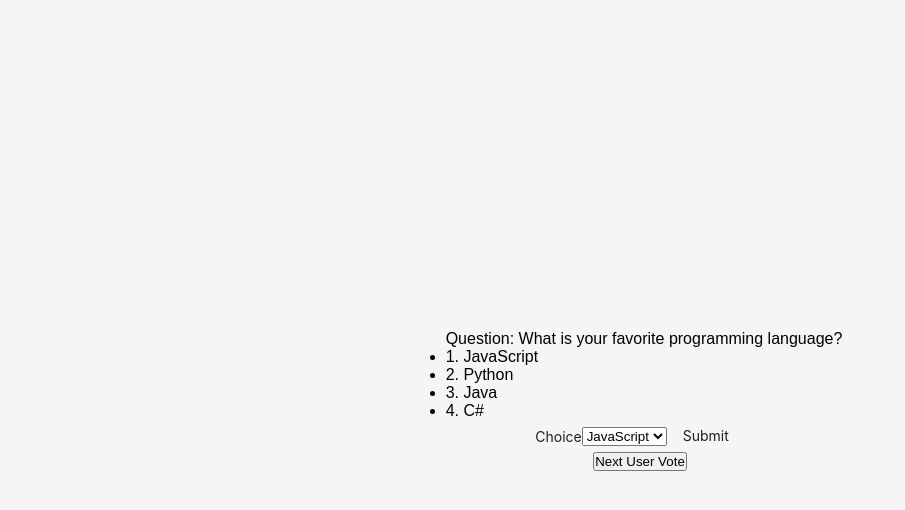
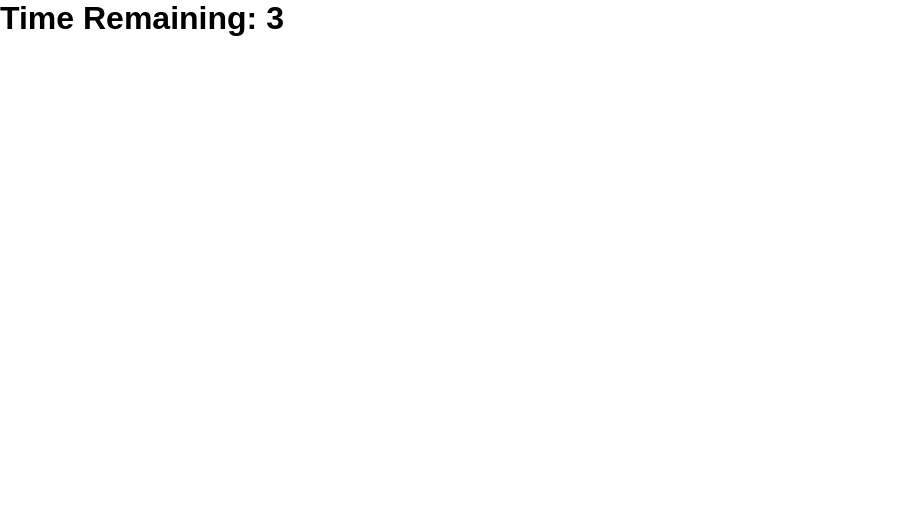
Before and after one commit to hassan-ali-lab/ead_exam, a React (Create React App) app: page / in a window 1280 px wide. Shown: the top 510 px of the page, without its empty margins (0-905 px from the left). Built offline with nearby package versions, Linux system fonts and the light colour scheme.

Commit message:
added answer for question 2

```diff
--- a/src/App.js
+++ b/src/App.js
@@ -50,6 +50,7 @@ class App extends Component {
             <div>
                 <AnotherUserParticipation handleClick={this.handleClick}/>
             </div>
+
         </div>)
     }
 
--- /dev/null
+++ b/src/Timer.js
@@ -0,0 +1,26 @@
+import {useEffect, useState} from "react";
+
+const Timer = () => {
+    const [time, setTime] = useState(10)
+    const [timeout, setTimeout] = useState(false)
+
+    useEffect(() => {
+        const timer = setInterval(() => {
+            setTime(time - 1)
+        }, 1000) // 1 second
+        if (time === 0) {
+            setTimeout(true)
+            clearInterval(timer)
+        }
+        return () => {
+            clearInterval(timer)
+        }
+    }, [time])
+
+    return <div>
+        <div>{timeout && <h1>Time's Up</h1>}</div>
+        <h1>Time Remaining: {time}</h1>
+    </div>
+}
+
+export default Timer
--- a/src/index.js
+++ b/src/index.js
@@ -3,10 +3,13 @@ import ReactDOM from 'react-dom/client';
 import App from "./App";
 import {BrowserRouter, Routes} from "react-router-dom";
 import PollDisplay from "./PollDisplay";
+import Timer from "./Timer";
 
 
 const root = ReactDOM.createRoot(document.getElementById('root'));
 root.render(<React.Fragment>
 
-    <App/>
+    {/*<App/>*/}
+    <Timer/>
+
 </React.Fragment>);
```
